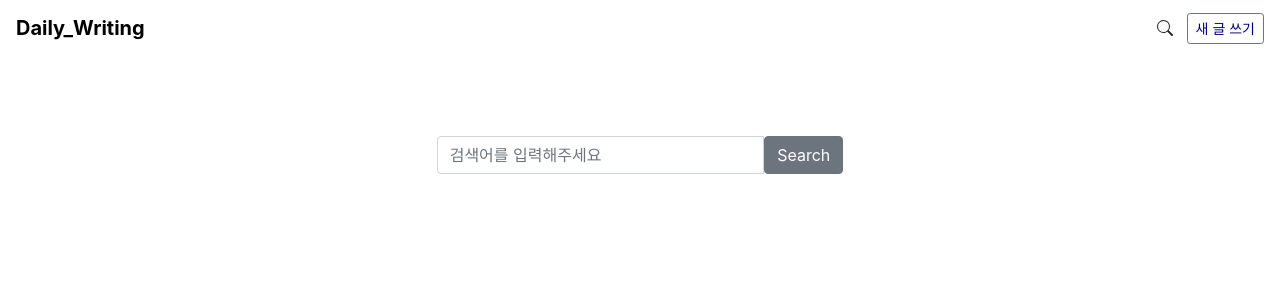
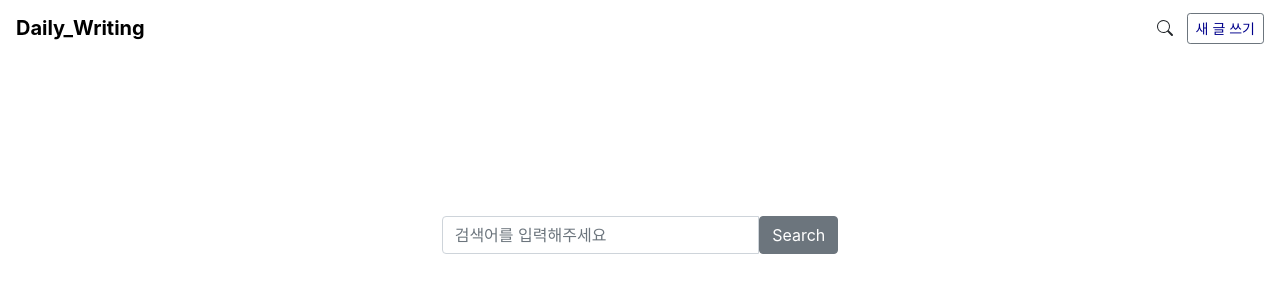
Before and after one commit to Jungsooooooo/Daily_Writing_Front, a Vue app: page /search in a window 1280 px wide. Shown: the top 300 px of the page. Built offline with nearby package versions, Linux system fonts and the light colour scheme.

Commit message:
b-row 제거 후 찾기 bar 중앙 정렬

```diff
--- a/src/components/views/SearchView.vue
+++ b/src/components/views/SearchView.vue
@@ -1,10 +1,9 @@
 <template>
   <div>
     <div class="searchBar">
-      <b-row>
       <b-col cols="4"></b-col>
       <b-col cols="4" align-self="center">
-          <b-input-group class="mt3">
+        <b-input-group>
           <b-form-input
             placeholder="검색어를 입력해주세요"
             id="searchTitle"
@@ -12,7 +11,6 @@
           <b-button @click="search()">Search</b-button>
         </b-input-group>
       </b-col>
-      </b-row>
     </div>
 
     <div v-if="writingList.length > 0" class="searchCard">
@@ -54,18 +52,6 @@ export default {
       maxCardsPerRow: 4, // 한 줄에 표시할 최대 카드 수
     };
   },
-  computed: {
-    groupedData() {
-      const groupSize = 4;
-      const result = [];
-
-      for (let i = 0; i < this.writingList.length; i += groupSize) {
-        result.push(this.writingList.slice(i, i + groupSize));
-      }
-
-      return result;
-    },
-  },
 
   methods: {
     search() {
--- a/src/css/Search.css
+++ b/src/css/Search.css
@@ -1,5 +1,8 @@
 .searchBar {
-  margin-top: 5rem;
+  margin-top: 10rem;
+  width: 100%;
+  justify-content: flex-start;
+  display: flex;
 }
 
 .itemContext {
@@ -15,12 +18,12 @@
 
 #cardEach {
   cursor: pointer;
-  width: calc(25% - 16px);
+  width: calc(25% - 17px);
 }
 
 .card-img .card-img-top {
   padding: 30px;
-  object-fit: contain !;
+  object-fit: contain;
 }
 
 .searchCard {
```
Lines whose indentation alone changed are shown as unchanged.
